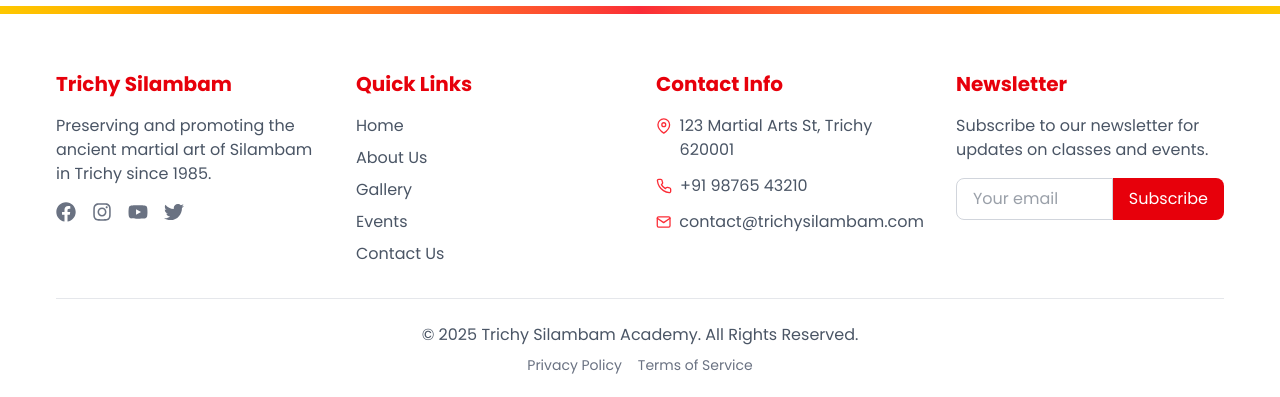
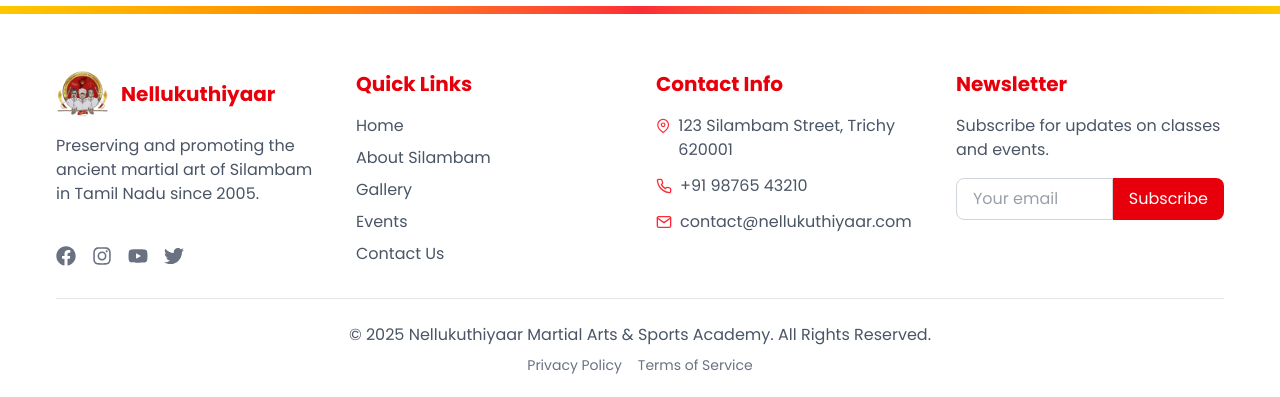
Before and after one commit to swathi-blueto/Martial-Arts, a React (Vite) app: page / in a window 1280 px wide. Shown: the part 1746-2143 px from the top of the page. Built offline with nearby package versions, Linux system fonts and the light colour scheme; no server answers.

Commit message:
updated footer

```diff
--- a/src/components/Footer.jsx
+++ b/src/components/Footer.jsx
@@ -2,6 +2,7 @@ import { motion } from "framer-motion";
 import { FaFacebook, FaInstagram, FaYoutube, FaTwitter } from "react-icons/fa";
 import { FiMapPin, FiPhone, FiMail } from "react-icons/fi";
 import { Link } from "react-router-dom";
+import martial_logo from "../assets/martial_logo.png";
 
 const Footer = () => {
   return (
@@ -15,37 +16,33 @@ const Footer = () => {
             whileInView={{ opacity: 1, y: 0 }}
             transition={{ duration: 0.5 }}
             viewport={{ once: true }}
+            className="flex flex-col"
           >
-            <h3 className="text-xl font-bold mb-4 text-red-600">
-              Trichy Silambam
-            </h3>
+            <div className="flex items-center mb-4">
+              <img
+                src={martial_logo}
+                alt="Nellukuthiyaar Logo"
+                className="h-12 w-auto mr-3"
+              />
+              <h3 className="text-xl font-bold text-red-600">
+                Nellukuthiyaar
+              </h3>
+            </div>
             <p className="mb-4 text-gray-600">
               Preserving and promoting the ancient martial art of Silambam in
-              Trichy since 1985.
+              Tamil Nadu since 2005.
             </p>
-            <div className="flex space-x-4">
-              <a
-                href="#"
-                className="text-gray-500 hover:text-red-600 transition"
-              >
+            <div className="flex space-x-4 mt-auto">
+              <a href="#" className="text-gray-500 hover:text-red-600 transition">
                 <FaFacebook size={20} />
               </a>
-              <a
-                href="#"
-                className="text-gray-500 hover:text-red-600 transition"
-              >
+              <a href="#" className="text-gray-500 hover:text-red-600 transition">
                 <FaInstagram size={20} />
               </a>
-              <a
-                href="#"
-                className="text-gray-500 hover:text-red-600 transition"
-              >
+              <a href="#" className="text-gray-500 hover:text-red-600 transition">
                 <FaYoutube size={20} />
               </a>
-              <a
-                href="#"
-                className="text-gray-500 hover:text-red-600 transition"
-              >
+              <a href="#" className="text-gray-500 hover:text-red-600 transition">
                 <FaTwitter size={20} />
               </a>
             </div>
@@ -60,42 +57,27 @@ const Footer = () => {
             <h3 className="text-xl font-bold mb-4 text-red-600">Quick Links</h3>
             <ul className="space-y-2">
               <li>
-                <Link
-                  to="/"
-                  className="hover:text-red-600 transition text-gray-600"
-                >
+                <Link to="/" className="hover:text-red-600 transition text-gray-600">
                   Home
                 </Link>
               </li>
               <li>
-                <Link
-                  to="/about"
-                  className="hover:text-red-600 transition text-gray-600"
-                >
-                  About Us
+                <Link to="/about" className="hover:text-red-600 transition text-gray-600">
+                  About Silambam
                 </Link>
               </li>
               <li>
-                <Link
-                  to="/gallery"
-                  className="hover:text-red-600 transition text-gray-600"
-                >
+                <Link to="/gallery" className="hover:text-red-600 transition text-gray-600">
                   Gallery
                 </Link>
               </li>
               <li>
-                <Link
-                  to="/events"
-                  className="hover:text-red-600 transition text-gray-600"
-                >
+                <Link to="/events" className="hover:text-red-600 transition text-gray-600">
                   Events
                 </Link>
               </li>
               <li>
-                <Link
-                  to="/contact"
-                  className="hover:text-red-600 transition text-gray-600"
-                >
+                <Link to="/contact" className="hover:text-red-600 transition text-gray-600">
                   Contact Us
                 </Link>
               </li>
@@ -108,13 +90,11 @@ const Footer = () => {
             transition={{ duration: 0.5, delay: 0.2 }}
             viewport={{ once: true }}
           >
-            <h3 className="text-xl font-bold mb-4 text-red-600">
-              Contact Info
-            </h3>
+            <h3 className="text-xl font-bold mb-4 text-red-600">Contact Info</h3>
             <ul className="space-y-3 text-gray-600">
               <li className="flex items-start">
                 <FiMapPin className="mt-1 mr-2 text-red-500" />
-                <span>123 Martial Arts St, Trichy 620001</span>
+                <span>123 Silambam Street, Trichy 620001</span>
               </li>
               <li className="flex items-start">
                 <FiPhone className="mt-1 mr-2 text-red-500" />
@@ -122,7 +102,7 @@ const Footer = () => {
               </li>
               <li className="flex items-start">
                 <FiMail className="mt-1 mr-2 text-red-500" />
-                <span>contact@trichysilambam.com</span>
+                <span>contact@nellukuthiyaar.com</span>
               </li>
             </ul>
           </motion.div>
@@ -135,7 +115,7 @@ const Footer = () => {
           >
             <h3 className="text-xl font-bold mb-4 text-red-600">Newsletter</h3>
             <p className="mb-4 text-gray-600">
-              Subscribe to our newsletter for updates on classes and events.
+              Subscribe for updates on classes and events.
             </p>
             <form className="flex">
               <input
@@ -156,8 +136,7 @@ const Footer = () => {
 
         <div className="border-t border-gray-200 pt-6 text-center">
           <p className="text-gray-600">
-            &copy; {new Date().getFullYear()} Trichy Silambam Academy. All
-            Rights Reserved.
+            &copy; {new Date().getFullYear()} Nellukuthiyaar Martial Arts & Sports Academy. All Rights Reserved.
           </p>
           <div className="mt-2 text-sm text-gray-500">
             <a href="#" className="hover:text-red-600 transition mx-2">
--- a/src/components/Header.jsx
+++ b/src/components/Header.jsx
@@ -191,7 +191,7 @@ const Header = () => {
   return (
     <header className="absolute top-0 left-0 right-0 z-50 text-white">
       <div className="container mx-auto px-4 sm:px-6 md:px-20 py-3 flex justify-between items-center">
-        {/* Logo and Title - Horizontal layout with better spacing */}
+
         <motion.div
           initial={{ x: -100 }}
           animate={{ x: 0 }}
@@ -201,7 +201,7 @@ const Header = () => {
           <img
             src={martial_logo}
             alt="Nellukuthiyaar Logo"
-            className="h-23 w-auto" // Increased logo size
+            className="h-23 w-auto"
           />
           <div className="hidden sm:block">
             <h1 className="text-lg font-bold leading-tight">
@@ -213,7 +213,7 @@ const Header = () => {
           </div>
         </motion.div>
 
-        {/* Menu Button - Positioned correctly */}
+
         <motion.button
           className="text-white focus:outline-none z-50"
           onClick={() => setIsMenuOpen(!isMenuOpen)}
@@ -230,12 +230,12 @@ const Header = () => {
               variants={menuIconVariants}
               className="cursor-pointer"
             >
-              <FiMenu className="h-7 w-7" />
+             <FiMenu className="h-8 w-8 font-bold" />
             </motion.div>
           )}
         </motion.button>
 
-        {/* Mobile Menu */}
+
         <AnimatePresence>
           {isMenuOpen && (
             <>
@@ -255,7 +255,7 @@ const Header = () => {
                 className="fixed top-0 right-0 h-full w-4/5 max-w-sm bg-white shadow-2xl z-50"
               >
                 <div className="h-full flex flex-col">
-                  {/* Menu Header */}
+
                   <div className="flex items-center justify-between p-4 border-b border-gray-200">
                     <div className="flex items-center gap-3">
                       <img
@@ -277,7 +277,7 @@ const Header = () => {
                     </button>
                   </div>
 
-                  {/* Navigation Items */}
+
                   <nav className="flex-1 flex flex-col mt-8">
                     <ul className="space-y-4 px-4 text-center">
                       {navItems.map((item) => (
@@ -299,7 +299,7 @@ const Header = () => {
                     </ul>
                   </nav>
 
-                  {/* Footer */}
+
                   <div className="p-4 border-t border-gray-200 text-center">
                     <p className="text-sm text-red-600">
                       Nellukuthiyaar Academy © {new Date().getFullYear()}
```
